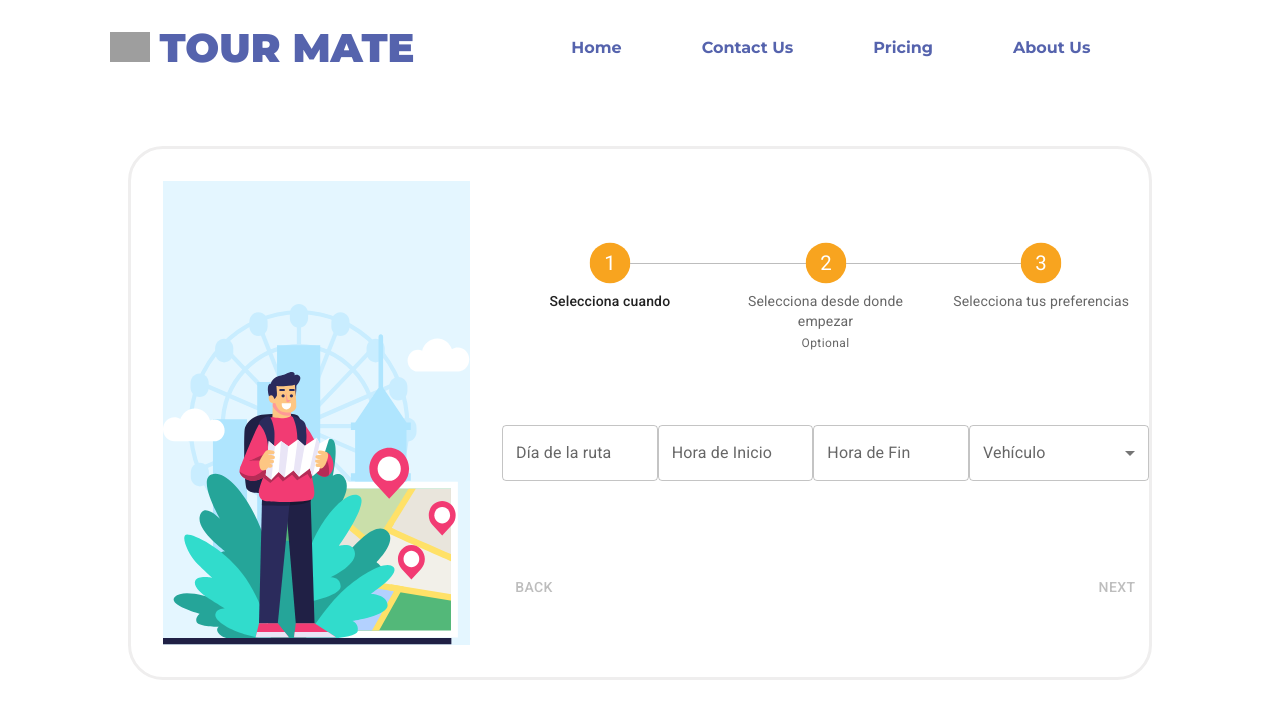
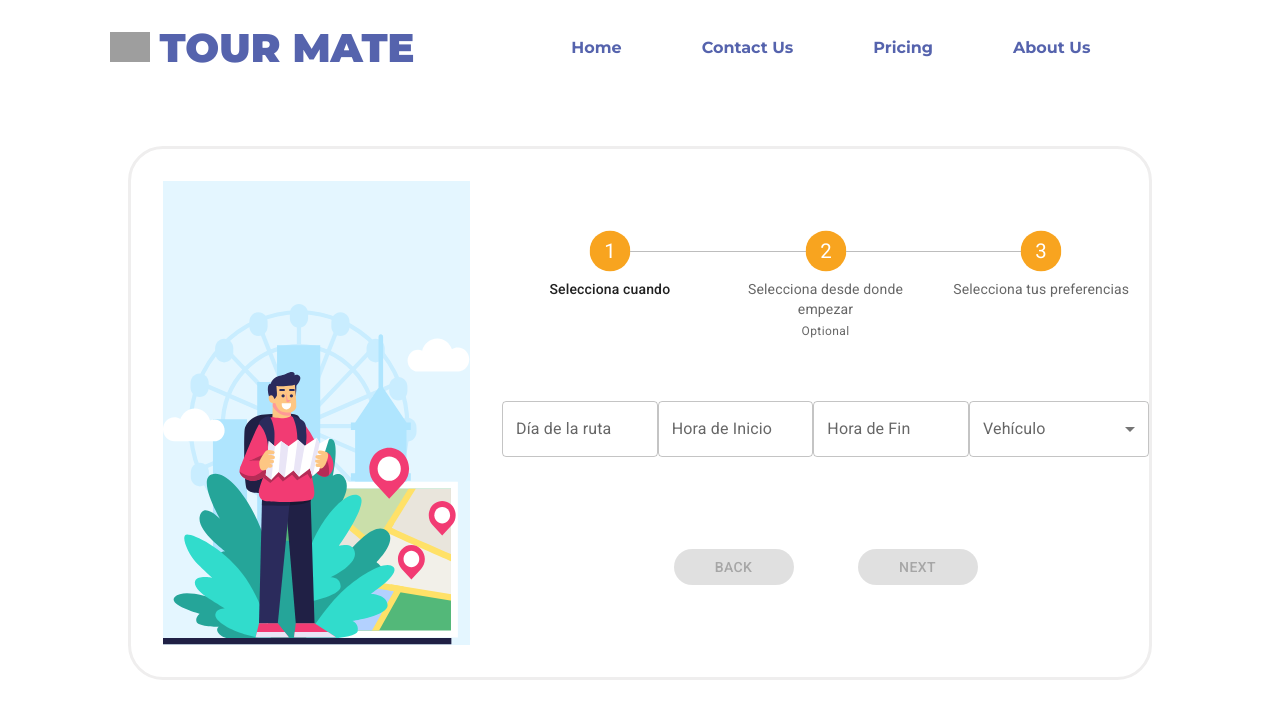
Before and after one commit to javierSerLuc/tour-mate, a React (Create React App) app: page /Inicio in a window 1280 px wide. Shown: the top 718 px of the page. Built offline with nearby package versions, Linux system fonts and the light colour scheme; grey boxes are pictures that could not be loaded.

Commit message:
Selector Criterios

```diff
--- a/src/App.css
+++ b/src/App.css
@@ -39,9 +39,9 @@
 }
 
 .board-left{
-  background-color: #EBECF0;
+  background-color: #e4f6ff;
   border: 1px solid #ccc;
-  border-radius: 3px;
+  border-radius: 20px;
 
   margin-top: 5%;
   float: left;
@@ -54,9 +54,9 @@
 
 }
 .board-right{
-  background-color: #EBECF0;
+  background-color: #e4f6ff;
   border: 1px solid #ccc;
-  border-radius: 3px;
+  border-radius: 20px;
 
   margin-top: 5%;
   float: left;
--- a/src/Componentes/CSS/Stepper.css
+++ b/src/Componentes/CSS/Stepper.css
@@ -28,3 +28,12 @@
     color: #F8A41F !important;
     scale: 1.7;
 }
+.botones{
+    display: flex;
+    justify-content: center;
+    color: white;
+}
+
+/* .css-1f4t27d-MuiButtonBase-root-MuiButton-root.Mui-disabled{
+    color: white !important;
+} */
--- a/src/Componentes/Layout/SelectorCriterios.js
+++ b/src/Componentes/Layout/SelectorCriterios.js
@@ -174,7 +174,7 @@ export const SelectorCriterios = () => {
                                             borderRadius: '5px',
                                             //padding 2% para que no quede pegado al borde
                                             padding: '0.5rem' ,
-                                            backgroundColor: '#FFFFFF',
+                                            backgroundColor: '#F8A41F',
                                             minHeight: '70px'
 
                                         }}>
--- a/src/Componentes/Pages/InicioDemo.js
+++ b/src/Componentes/Pages/InicioDemo.js
@@ -20,6 +20,7 @@ export const InicioDemo = () => {
         let dateInicioRuta = sessionStorage.getItem('horaInicio');
         let dateFinRuta = sessionStorage.getItem('horaFin');
         let poiInicial = sessionStorage.getItem('poiInicial');
+        let vehiculo = sessionStorage.getItem('vehicle');
 
         let especificacionFecha = {
             "ciudad" : "Granada",
@@ -49,7 +50,7 @@ export const InicioDemo = () => {
         let especificaciones = {
             especificacionFechaRuta : especificacionFecha,
             especificacionCriteriosRuta : especificacionCriteriosRuta,
-            vehicle : "driving-car"
+            vehicle : vehiculo
         };
         let requestOptions ={
             method: 'POST',
--- a/src/Componentes/Pages/PaginaPrincipal.js
+++ b/src/Componentes/Pages/PaginaPrincipal.js
@@ -30,7 +30,11 @@ export const PaginaPrincipal = () => {
 
 
 
+     let botones = {width: 120,borderRadius: 35,bgcolor: '#5563ad',margin:4,':hover': {
+      bgcolor: '#F8A41F', // theme.palette.primary.main
+      color: 'white',
 
+    }};
 
     const isStepOptional = (step) => {
         return step === 1;
@@ -127,39 +131,38 @@ export const PaginaPrincipal = () => {
               {activeStep === 1 && <SelectorPoiInicial poiInicialSelect={poiInicialSelect} setPoiInicialSelect={setPoiInicialSelect} />}
               {activeStep === 2 && <SelectorCriterios />}
             {/* <Typography sx={{ mt: 2, mb: 1 }}>Step {activeStep + 1}</Typography> */}
-            <Box sx={{ display: 'flex', flexDirection: 'row', pt: 2 }}>
+            <div className='botones'>
               <Button
                 color="inherit"
                 disabled={activeStep === 0}
                 onClick={handleBack}
-                sx={{ mr: 1 }}
+                variant="contained" sx={botones}
               >
                 Back
               </Button>
-              <Box sx={{ flex: '1 1 auto' }} />
               {isStepOptional(activeStep) && (
-                <Button color="inherit" onClick={handleSkip} sx={{ mr: 1 }}>
+                <Button color="inherit" onClick={handleSkip} sx={botones}>
                   Skip
                 </Button>
               )}
               {activeStep===0 && (
                 comprobarEleccionDatos() ? (
 
-                  <Button onClick={handleNext} >
+                  <Button onClick={handleNext} variant="contained" sx={botones}>
                     {activeStep === steps.length - 1 ? 'Finish' : 'Next'}
                   </Button>
                 ) :
-                  <Button disabled onClick={handleNext} >
+                  <Button disabled onClick={handleNext} variant="contained" sx={botones} >
                     {activeStep === steps.length - 1 ? 'Finish' : 'Next'}
                   </Button>
               )}
               {activeStep!==0 && (
 
-              <Button onClick={handleNext} >
+              <Button onClick={handleNext} variant="contained" sx={botones} >
                 {activeStep === steps.length - 1 ? 'Finish' : 'Next'}
               </Button>
               )}
-            </Box>
+            </div>
           </React.Fragment>
 
 
```
